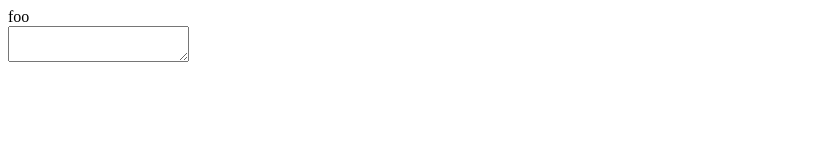
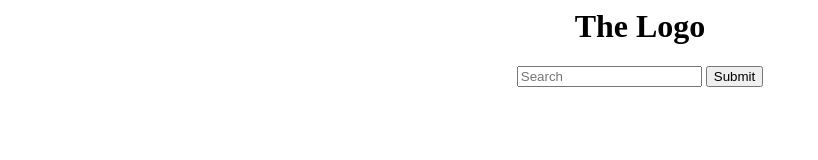
Before and after one commit to tyypo/test, a plain HTML site: page index.html in a window 1280 px wide. Shown: the whole page, without its empty margins (0-818 px from the left). Drawn offline with Linux system fonts and the light colour scheme.

Commit message:
Update index.html
add major layout compatible with js blocked, css blocked, image blocked browser.
preferably still work in cross platform/browser/device/os

```diff
--- a/index.html
+++ b/index.html
@@ -1,7 +1,14 @@
 <html>
     <head></head>
     <body>
-        <div>foo</div>
-        <textarea></textarea>
+        <div>
+            <h1 align="center">The Logo</h1>
+        </div>
+        <div align="center">
+            <form>
+                <input type="text" placeholder="Search">
+                <button>Submit</button>
+            </form>
+        </div>
     </body>
 </html>
```
